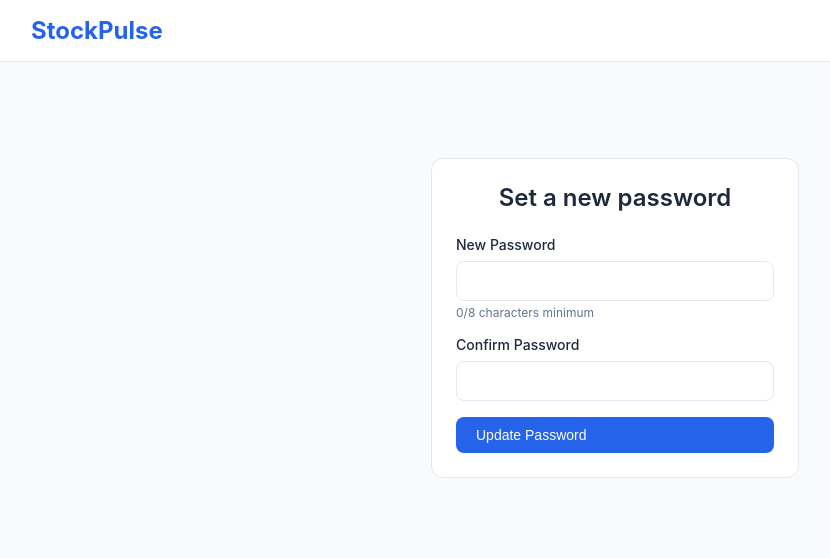
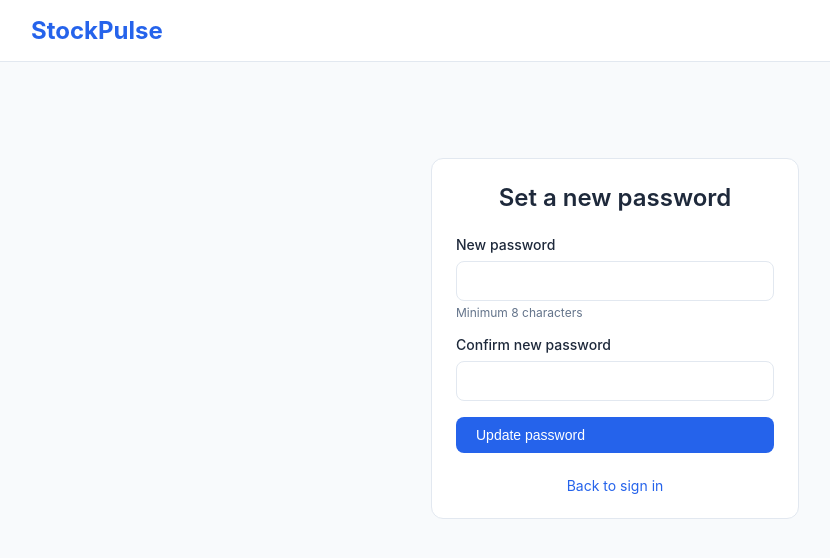
Before and after one commit to starstruckaia-dotcom/My-Projects, a Next.js app: page /update-password in a window 1280 px wide. Shown: the top 558 px of the page, without its empty margins (25-855 px from the left). Built offline with nearby package versions, Linux system fonts and the light colour scheme; no server answers.

Commit message:
Update page.js

```diff
--- a/app/update-password/page.js
+++ b/app/update-password/page.js
@@ -2,29 +2,42 @@
 
 import { useState, useEffect } from 'react'
 import { useRouter } from 'next/navigation'
+import Link from 'next/link'
 import { useAuth } from '../../lib/AuthContext'
 
 export default function UpdatePasswordPage() {
+  const router = useRouter()
+  const { user, updatePassword } = useAuth()
+
   const [password, setPassword] = useState('')
   const [confirmPassword, setConfirmPassword] = useState('')
+  const [loading, setLoading] = useState(false)
   const [error, setError] = useState(null)
   const [success, setSuccess] = useState(false)
-  const [loading, setLoading] = useState(false)
 
-  const { updatePassword } = useAuth()
-  const router = useRouter()
+  // IMPORTANT:
+  // Do NOT redirect if user is null.
+  // Supabase recovery session counts as authenticated.
+  useEffect(() => {
+    if (success) {
+      const timer = setTimeout(() => {
+        router.push('/login')
+      }, 2000)
+      return () => clearTimeout(timer)
+    }
+  }, [success, router])
 
   async function handleSubmit(e) {
     e.preventDefault()
     setError(null)
 
     if (password.length < 8) {
-      setError('Password must be at least 8 characters')
+      setError('Password must be at least 8 characters.')
       return
     }
 
     if (password !== confirmPassword) {
-      setError('Passwords do not match')
+      setError('Passwords do not match.')
       return
     }
 
@@ -38,32 +51,54 @@ export default function UpdatePasswordPage() {
     } else {
       setSuccess(true)
       setLoading(false)
-      setTimeout(() => router.push('/login'), 2000)
     }
   }
 
   return (
     <main className="main">
-      <div className="container" style={{ maxWidth: '400px', marginTop: '4rem' }}>
+      <div className="container" style={{ maxWidth: 400, marginTop: '4rem' }}>
         <div className="card">
           <h1
             style={{
+              textAlign: 'center',
               fontSize: '1.5rem',
               fontWeight: 600,
-              marginBottom: '1.5rem',
-              textAlign: 'center'
+              marginBottom: '1.5rem'
             }}
           >
             Set a new password
           </h1>
 
+          {success ? (
+            <>
+              <p
+                style={{
+                  textAlign: 'center',
+                  color: 'var(--success)',
+                  marginBottom: '1.5rem'
+                }}
+              >
+                Password updated successfully.
+              </p>
+              <p
+                style={{
+                  textAlign: 'center',
+                  color: 'var(--text-muted)',
+                  fontSize: '0.875rem'
+                }}
+              >
+                Redirecting to sign in…
+              </p>
+            </>
+          ) : (
+            <>
               {error && (
                 <div
                   style={{
                     background: '#fee2e2',
                     color: '#dc2626',
                     padding: '0.75rem',
-                borderRadius: '8px',
+                    borderRadius: 8,
                     marginBottom: '1rem',
                     fontSize: '0.875rem'
                   }}
@@ -72,20 +107,9 @@ export default function UpdatePasswordPage() {
                 </div>
               )}
 
-          {success ? (
-            <p
-              style={{
-                textAlign: 'center',
-                color: 'var(--success)',
-                fontSize: '0.875rem'
-              }}
-            >
-              Password updated. Redirecting to sign in…
-            </p>
-          ) : (
               <form onSubmit={handleSubmit}>
                 <div className="form-group">
-                <label className="form-label">New Password</label>
+                  <label className="form-label">New password</label>
                   <input
                     type="password"
                     className="form-input"
@@ -97,15 +121,15 @@ export default function UpdatePasswordPage() {
                     style={{
                       fontSize: '0.75rem',
                       marginTop: '0.25rem',
-                    color: password.length >= 8 ? 'var(--success)' : 'var(--text-muted)'
+                      color: 'var(--text-muted)'
                     }}
                   >
-                  {password.length}/8 characters minimum
+                    Minimum 8 characters
                   </p>
                 </div>
 
                 <div className="form-group">
-                <label className="form-label">Confirm Password</label>
+                  <label className="form-label">Confirm new password</label>
                   <input
                     type="password"
                     className="form-input"
@@ -121,9 +145,22 @@ export default function UpdatePasswordPage() {
                   style={{ width: '100%' }}
                   disabled={loading}
                 >
-                {loading ? 'Updating…' : 'Update Password'}
+                  {loading ? 'Updating…' : 'Update password'}
                 </button>
               </form>
+
+              <p
+                style={{
+                  textAlign: 'center',
+                  marginTop: '1.5rem',
+                  fontSize: '0.875rem'
+                }}
+              >
+                <Link href="/login" style={{ color: 'var(--primary)' }}>
+                  Back to sign in
+                </Link>
+              </p>
+            </>
           )}
         </div>
       </div>
```
Lines whose indentation alone changed are shown as unchanged.
